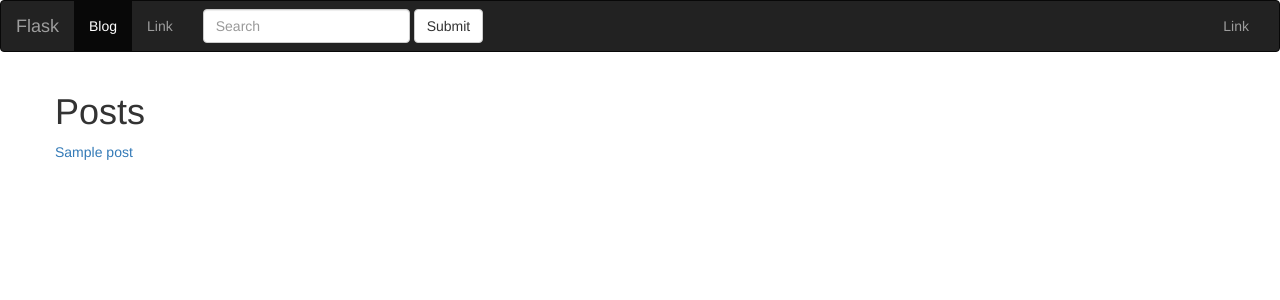
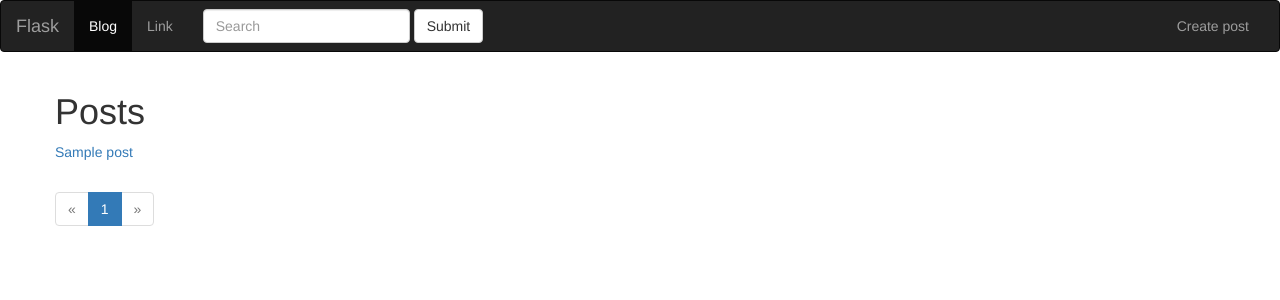
Before and after one commit to disalalala01/Flask, a Flask app: page /blog/ in a window 1280 px wide. Shown: the top 300 px of the page. Run offline with Flask 2, Linux system fonts and the light colour scheme; tables that the repository leaves empty hold one stand-in row (values such as "Sample post"); some libraries are stand-ins or nearby versions.

Commit message:
[ADD] добавили пагинацию теперь можно переходить между старничками и в каждой по 5 постов

```diff
--- a/posts/blueprint.py
+++ b/posts/blueprint.py
@@ -37,11 +37,21 @@ def create_post():
 @posts.route('/')
 def index():
     q = request.args.get('q')
+
+    page = request.args.get('page')
+
+    if page and page.isdigit():
+        page = int(page)
+    else:
+        page = 1
+
     if q:
         posts = Post.query.filter(Post.title.contains(q) | Post.body.contains(q)).all()
     else:
         posts = Post.query.order_by(Post.created.desc())
-    return render_template('posts/index.html', posts=posts)
+
+    pages = posts.paginate(page=page, per_page=5)
+    return render_template('posts/index.html', pages=pages)
 
 @posts.route('/<slug>')
 def post_detail(slug):
--- a/posts/templates/posts/index.html
+++ b/posts/templates/posts/index.html
@@ -12,9 +12,27 @@
 {% endblock %}
 
 {% block content %}
-{% for post in posts %}
+{% for post in pages.items %}
 <p>
   <a href="{{url_for('posts.post_detail', slug=post.slug)}}">{{ post.title }}</a>
 </p>
 {% endfor %}
+
+<nav >
+  <ul class="pagination">
+    <li {% if not pages.has_prev %} class="disabled" {% endif %} >
+      <a href="./?page={{ pages.prev_num }}" aria-label="Previous"><span aria-hidden="true">&laquo;</span></a>
+
+    </li>
+    {% for page in pages.iter_pages() %}
+        <li {% if page == pages.page %} class="active" {% endif %}><a href="./?page={{ page }}">{{ page }} <span class="sr-only">(current)</span></a></li>
+
+    {% endfor %}
+
+    <li {% if not pages.has_next %} class="disabled" {% endif %} >
+      <a href="./?page={{ pages.next_num }}" aria-label="Next"><span aria-hidden="true">&raquo;</span></a>
+
+    </li>
+  </ul>
+</nav>
 {% endblock %}
--- a/templates/base.html
+++ b/templates/base.html
@@ -45,7 +45,7 @@
 
 
         <ul class="nav navbar-nav navbar-right">
-          <li><a href="#">Link</a></li>
+          <li><a href="{{ url_for('posts.create_post')}}">Create post</a></li>
 
         </ul>
       </div><!-- /.navbar-collapse -->
```
